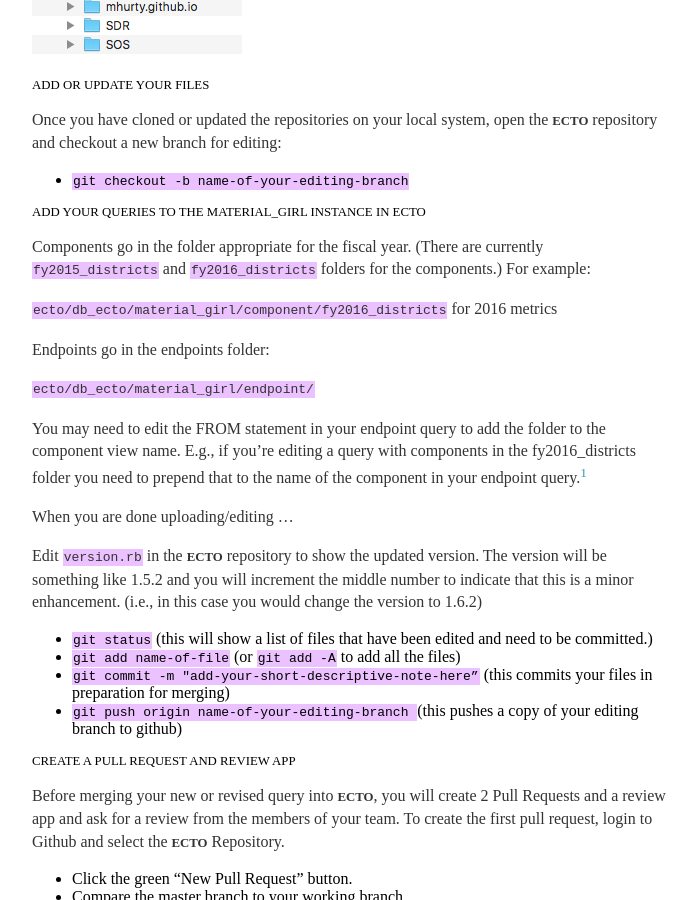
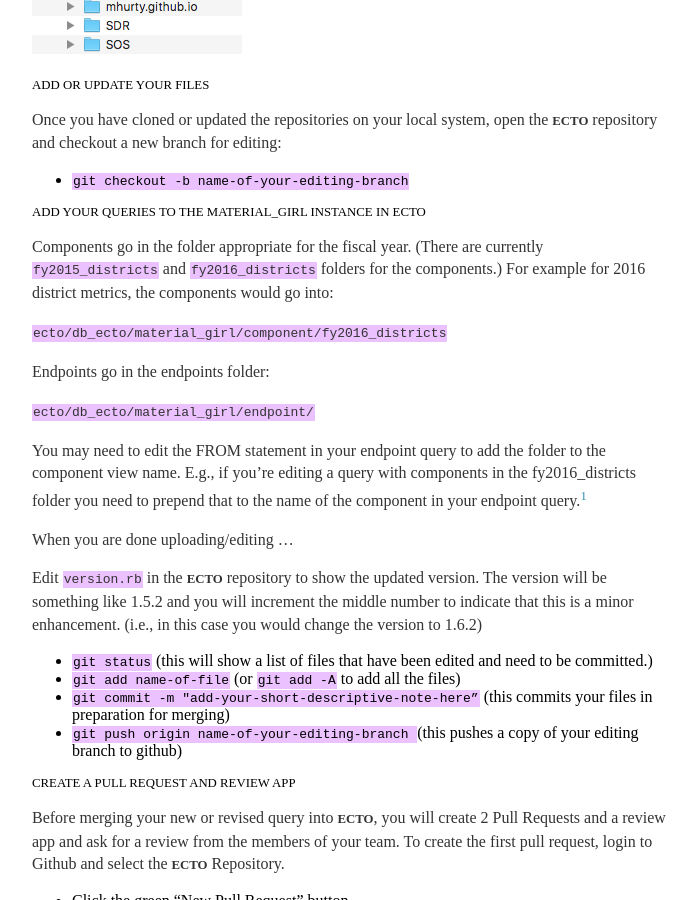
Before and after one commit to mhurty/mhurty.github.io, a Jekyll site: the page built from _posts/2016-07-13-how-to-post.md, in a window 1280 px wide and 900 px high, scrolled down 666 px. Shown: the whole window, without its empty margins (288-984 px from the left). Built offline with Jekyll 4.4.1, drawn with Linux system fonts in a browser that asks for light colours.

```diff
--- a/_posts/2016-07-13-how-to-post.md
+++ b/_posts/2016-07-13-how-to-post.md
@@ -34,9 +34,9 @@
 Add your queries to the Material\_Girl instance in ecto
 -----------------
 
-Components go in the folder appropriate for the fiscal year. (There are currently `fy2015_districts` and `fy2016_districts` folders for the components.) For example:
+Components go in the folder appropriate for the fiscal year. (There are currently `fy2015_districts` and `fy2016_districts` folders for the components.) For example for 2016 district metrics, the components would go into:
 
-`ecto/db_ecto/material_girl/component/fy2016_districts` for 2016 metrics
+`ecto/db_ecto/material_girl/component/fy2016_districts`
 
 Endpoints go in the endpoints folder:
 
```
